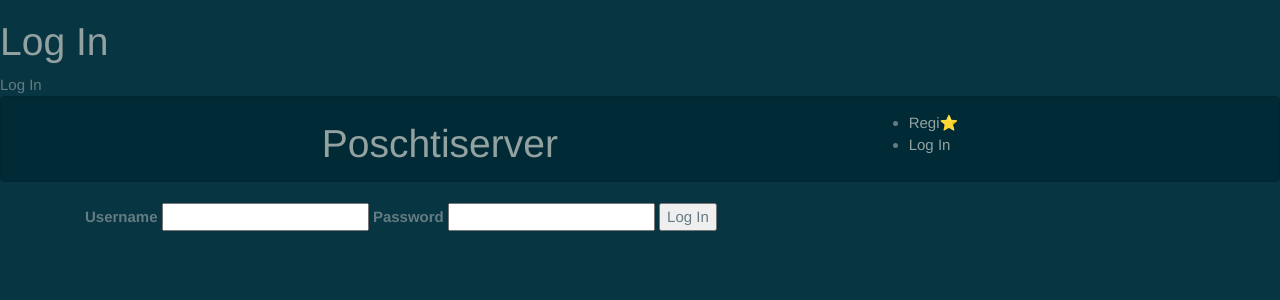
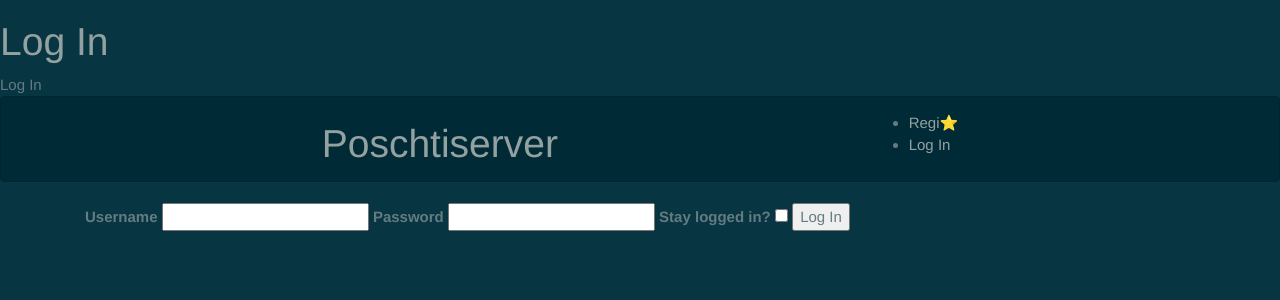
Before and after one commit to AndreasMeier12/Poschtiserver, a Flask app: page /login in a window 1280 px wide. Shown: the top 300 px of the page. Run offline with Flask 2, Linux system fonts and the light colour scheme; some libraries are stand-ins or nearby versions.

Commit message:
Add option for staying logged in

```diff
--- a/app/routes.py
+++ b/app/routes.py
@@ -72,6 +72,8 @@ def login():
 
         if not error:
             login_user(user)
+            if 'stayloggedin' in request.form:
+                session.permanent = True
             return redirect(url_for('lists'))
         else:
             flash('Login information not correct')
--- a/app/templates/auth/login.html
+++ b/app/templates/auth/login.html
@@ -12,6 +12,9 @@
             <input name="username" id="username" required>
             <label for="password">Password</label>
             <input type="password" name="password" id="password" required>
+            <label for="stayloggedin">Stay logged in?</label>
+            <input type="checkbox" name="stayloggedin" id="stayloggedin">
+
             <input type="submit" value="Log In">
         </form>
     </div>
```
Lines whose indentation alone changed are shown as unchanged.
